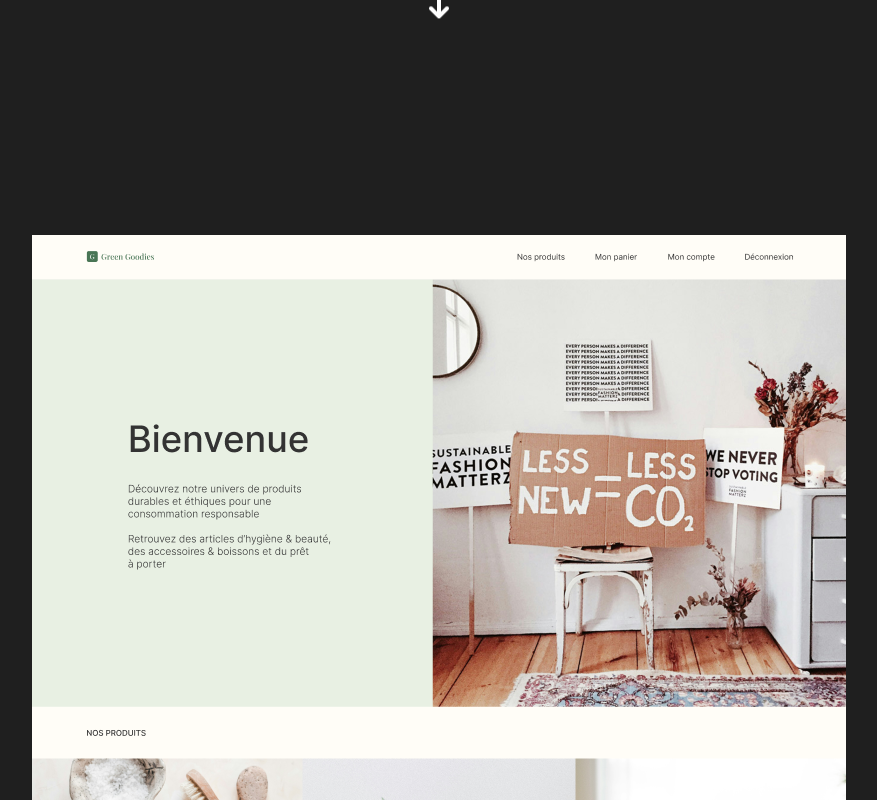
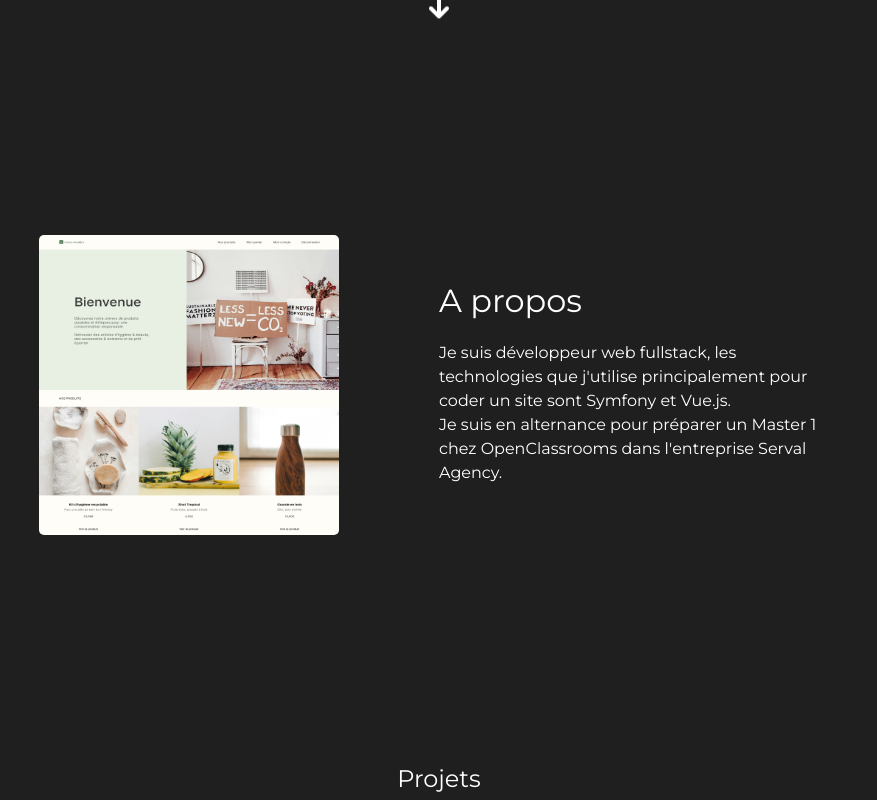
Before and after one commit to LuDetling/Portfolio, a Vue app in the folder frontend/: page / in a window 1280 px wide. Shown: the part 500-1300 px from the top of the page, without its empty margins (201-1078 px from the left). Built offline with nearby package versions, Linux system fonts and the light colour scheme; no server answers.

Commit message:
a propos

```diff
--- a/frontend/src/components/APropos.vue
+++ b/frontend/src/components/APropos.vue
@@ -1,18 +1,43 @@
 <template>
     <section id="apropos">
         <img :src="'/src/assets/images/greengoodies.webp'" alt="Photo de moi, Lucas Detling">
-        <div></div>
+        <div>
+            <h2>A propos</h2>
+            <p>Je suis développeur web fullstack, les technologies que j'utilise principalement pour coder un site sont
+                Symfony et Vue.js.
+            </p>
+            <p>
+                Je suis en alternance pour préparer un Master 1 chez OpenClassrooms dans l'entreprise Serval Agency.
+            </p>
+
+        </div>
     </section>
 </template>
 
 <style scoped lang="scss">
 section {
-    text-align: center;
-    h1 {
-        margin-bottom: 1rem;
+    display: flex;
+    align-items: center;
+    justify-content: space-between;
+    flex-wrap: wrap;
+
+    img {
+        width: 300px;
+        height: 300px;
+        border-radius: 5px;
     }
-    p {
-        font-size: 1.5rem;
+
+    h2 {
+        font-size: 2rem;
+        margin-bottom: 1.5rem;
+    }
+
+    div {
+        width: 400px;
+
+        p {
+            line-height: 1.5;
+        }
     }
 }
 </style>
--- a/frontend/src/components/Banniere.vue
+++ b/frontend/src/components/Banniere.vue
@@ -2,7 +2,7 @@
     <section id="banniere">
         <h1>Lucas Detling</h1>
         <p>
-            Développeur fullstack Symfony - Vuejs
+            Développeur fullstack Symfony - Vue.js
         </p>
         <a href="#contact" class="btn">Me contacter</a>
         <a href="#apropos" class="icone">
```
